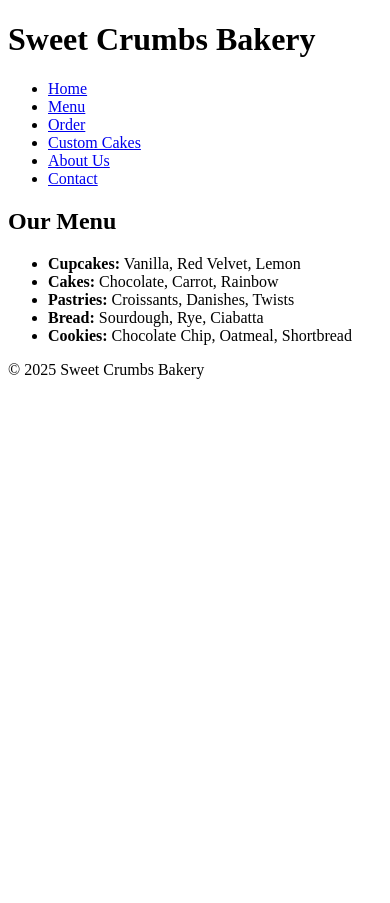
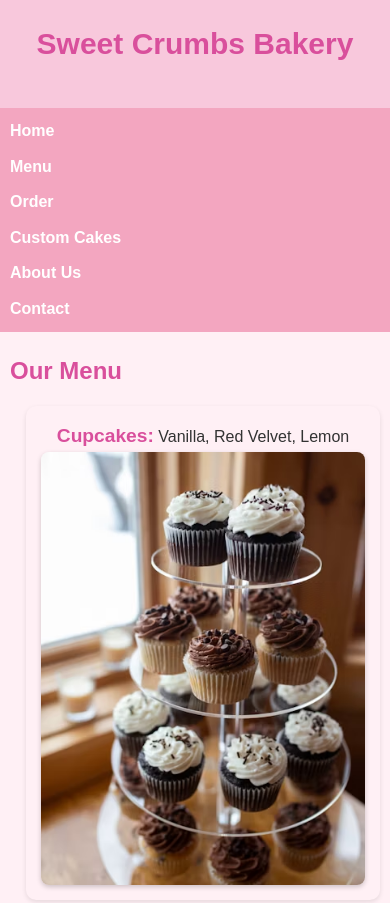
Before and after one commit to ShaunBuff/sweet-crumbs-website, a plain HTML site: page menu.html in a window 390 px wide. Shown: the top 903 px of the page. Before the commit the page ends 844 px from the top, so only its background shows below. Drawn offline with Linux system fonts and the light colour scheme.

Commit message:
Updated website: responsive layout, CSS styles, added images, updated HTML pages

```diff
--- /dev/null
+++ b/css/styles.css
@@ -0,0 +1,180 @@
+/* ========================
+   1. Base / Global Styles
+======================== */
+
+/* Reset default margins, paddings, box-sizing */
+* {
+    margin: 0;
+    padding: 0;
+    box-sizing: border-box;
+}
+
+/* Body base style */
+body {
+    font-family: Arial, Helvetica, sans-serif;
+    font-size: 1rem;          /* relative unit */
+    line-height: 1.6;
+    color: #333;
+    background-color: #fff0f5;
+}
+
+/* Links */
+a {
+    text-decoration: none;
+    color: #f080a0;
+}
+
+a:hover {
+    color: #d94f9c;
+    text-decoration: underline;
+}
+
+/* Lists */
+ul, ol {
+    list-style: none;
+    margin-bottom: 1rem;
+    padding-left: 1rem;
+}
+
+/* Images responsive */
+img {
+    max-width: 100%;
+    height: auto;
+    display: block;
+    border-radius: 0.5rem;
+    box-shadow: 0 0.125rem 0.3125rem rgba(0,0,0,0.2);
+}
+
+/* ========================
+   2. Typography Styles
+======================== */
+h1 {
+    font-size: 2.5rem;
+    color: #d94f9c;
+    margin-bottom: 1.25rem;
+}
+
+h2 {
+    font-size: 2rem;
+    color: #d94f9c;
+    margin-bottom: 1rem;
+}
+
+h3 {
+    font-size: 1.5rem;
+    color: #f080a0;
+    margin-bottom: 0.75rem;
+}
+
+p {
+    font-size: 1rem;
+    color: #555;
+    margin-bottom: 1rem;
+}
+
+.menu-list li strong {
+    font-size: 1.2rem;
+    color: #d94f9c;
+}
+
+/* ========================
+   3. Layout Structure
+======================== */
+header {
+    background-color: #f8c8dc;
+    text-align: center;
+    padding: 1.25rem;
+}
+
+nav ul {
+    display: flex;
+    justify-content: center;
+    gap: 1rem;
+    background-color: #f3a6c0;
+    padding: 0.625rem 0;
+}
+
+nav ul li a {
+    color: white;
+    font-weight: bold;
+    padding: 0.3125rem 0.625rem;
+    transition: background-color 0.3s ease;
+}
+
+nav ul li a:hover {
+    background-color: #f080a0;
+    border-radius: 0.3125rem;
+}
+
+main {
+    max-width: 62.5rem; /* ~1000px */
+    margin: 1.25rem auto;
+    padding: 0 0.9375rem;
+}
+
+/* Menu grid layout */
+.menu-list {
+    display: grid;
+    grid-template-columns: repeat(auto-fit, minmax(12.5rem, 1fr)); /* flexible grid */
+    gap: 1.25rem;
+    margin-top: 1rem;
+}
+
+.menu-list li {
+    background-color: #fff0f5;
+    padding: 0.9375rem;
+    border-radius: 0.625rem;
+    box-shadow: 0 0.125rem 0.3125rem rgba(0,0,0,0.1);
+    text-align: center;
+}
+
+/* Footer */
+footer {
+    text-align: center;
+    background-color: #f8c8dc;
+    padding: 0.9375rem;
+    margin-top: 1.875rem;
+}
+
+/* ========================
+   4. Responsive / Breakpoints
+======================== */
+
+/* Tablet: 768px – 1023px */
+@media (max-width: 63.9375rem) and (min-width: 48rem) { /* 1023px and 768px in rem */
+    h1 { font-size: 2.25rem; }
+    h2 { font-size: 1.75rem; }
+    h3 { font-size: 1.25rem; }
+
+    .menu-list {
+        grid-template-columns: repeat(2, 1fr);
+    }
+
+    nav ul {
+        gap: 0.75rem;
+    }
+}
+
+/* Mobile: ≤ 767px */
+@media (max-width: 47.9375rem) { /* 767px */
+    h1 { font-size: 1.875rem; }
+    h2 { font-size: 1.5rem; }
+    h3 { font-size: 1.125rem; }
+
+    nav ul {
+        flex-direction: column;
+        gap: 0.625rem;
+    }
+
+    .menu-list {
+        grid-template-columns: 1fr;
+    }
+
+    main {
+        padding: 0 0.625rem;
+    }
+
+    nav ul li a {
+        padding: 0.5rem 0.625rem;
+    }
+}
--- a/menu.html
+++ b/menu.html
@@ -4,13 +4,16 @@
     <meta charset="UTF-8">
     <meta name="viewport" content="width=device-width, initial-scale=1.0">
     <title>Sweet Crumbs | Menu</title>
+    <link rel="stylesheet" href="css/styles.css">
 </head>
 <body>
 
+    <!-- Header -->
     <header>
         <h1>Sweet Crumbs Bakery</h1>
     </header>
 
+    <!-- Navigation -->
     <nav>
         <ul>
             <li><a href="index.html">Home</a></li>
@@ -22,17 +25,35 @@
         </ul>
     </nav>
 
+    <!-- Main content -->
     <main>
         <h2>Our Menu</h2>
-        <ul>
-            <li><strong>Cupcakes:</strong> Vanilla, Red Velvet, Lemon</li>
-            <li><strong>Cakes:</strong> Chocolate, Carrot, Rainbow</li>
-            <li><strong>Pastries:</strong> Croissants, Danishes, Twists</li>
-            <li><strong>Bread:</strong> Sourdough, Rye, Ciabatta</li>
-            <li><strong>Cookies:</strong> Chocolate Chip, Oatmeal, Shortbread</li>
+
+        <ul class="menu-list">
+            <li>
+                <strong>Cupcakes:</strong> Vanilla, Red Velvet, Lemon
+                <img src="images/cupcakes.jpg" alt="Cupcakes">
+            </li>
+            <li>
+                <strong>Cakes:</strong> Chocolate, Carrot, Rainbow
+                <img src="images/cakes.jpg" alt="Cakes">
+            </li>
+            <li>
+                <strong>Pastries:</strong> Croissants, Danishes, Twists
+                <img src="images/pastries.jpg" alt="Pastries">
+            </li>
+            <li>
+                <strong>Bread:</strong> Sourdough, Rye, Ciabatta
+                <img src="images/bread.jpg" alt="Bread">
+            </li>
+            <li>
+                <strong>Cookies:</strong> Chocolate Chip, Oatmeal, Shortbread
+                <img src="images/cookies.jpg" alt="Cookies">
+            </li>
         </ul>
     </main>
 
+    <!-- Footer -->
     <footer>
         <p>&copy; 2025 Sweet Crumbs Bakery</p>
     </footer>
```
Also changed, not shown: about.html (+8 -6 lines), contact.html (+15 -8 lines), custom-cakes.html (+16 -13 lines), index.html (+5 -6 lines), order.html (+8 -6 lines), images/bread.jpg (added), images/cakes.jpg (added), images/cookies.jpg (added), images/cupcakes.jpg (added), images/pastries.jpg (added), 1 other file.
